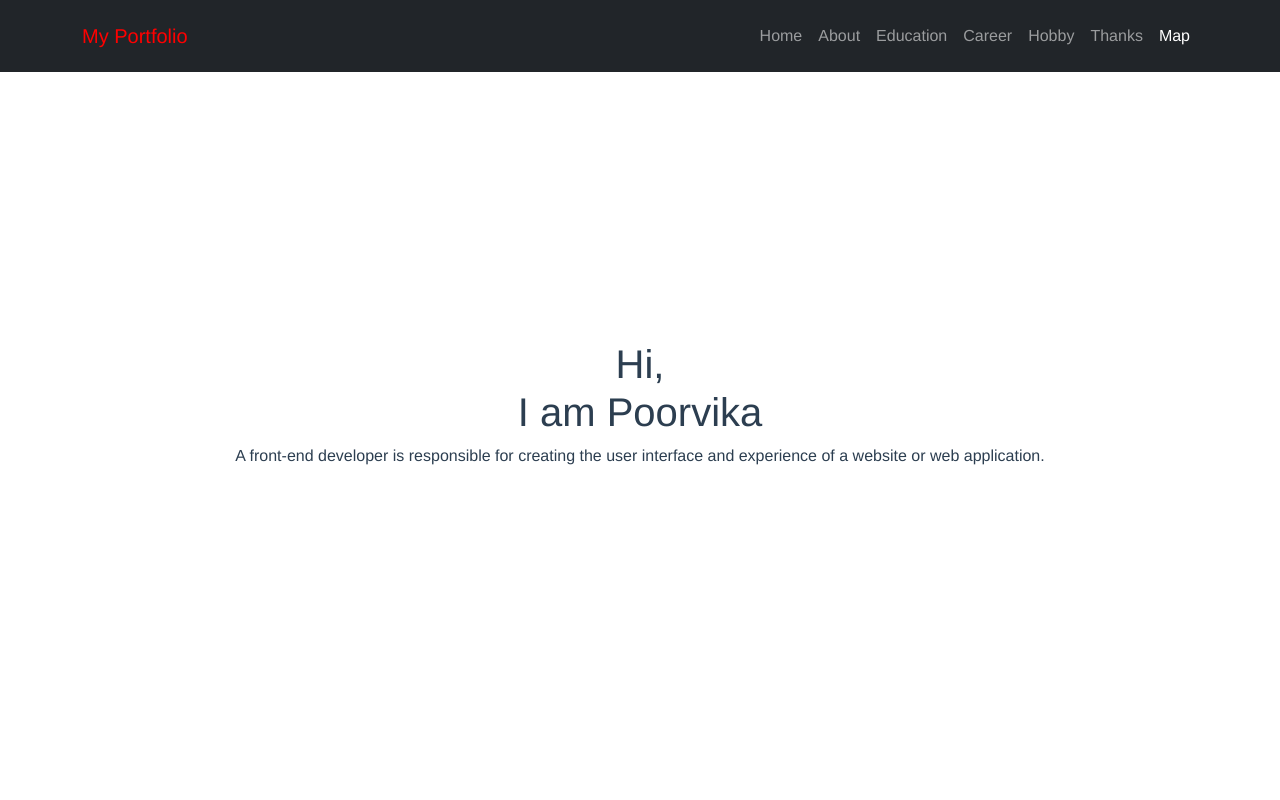
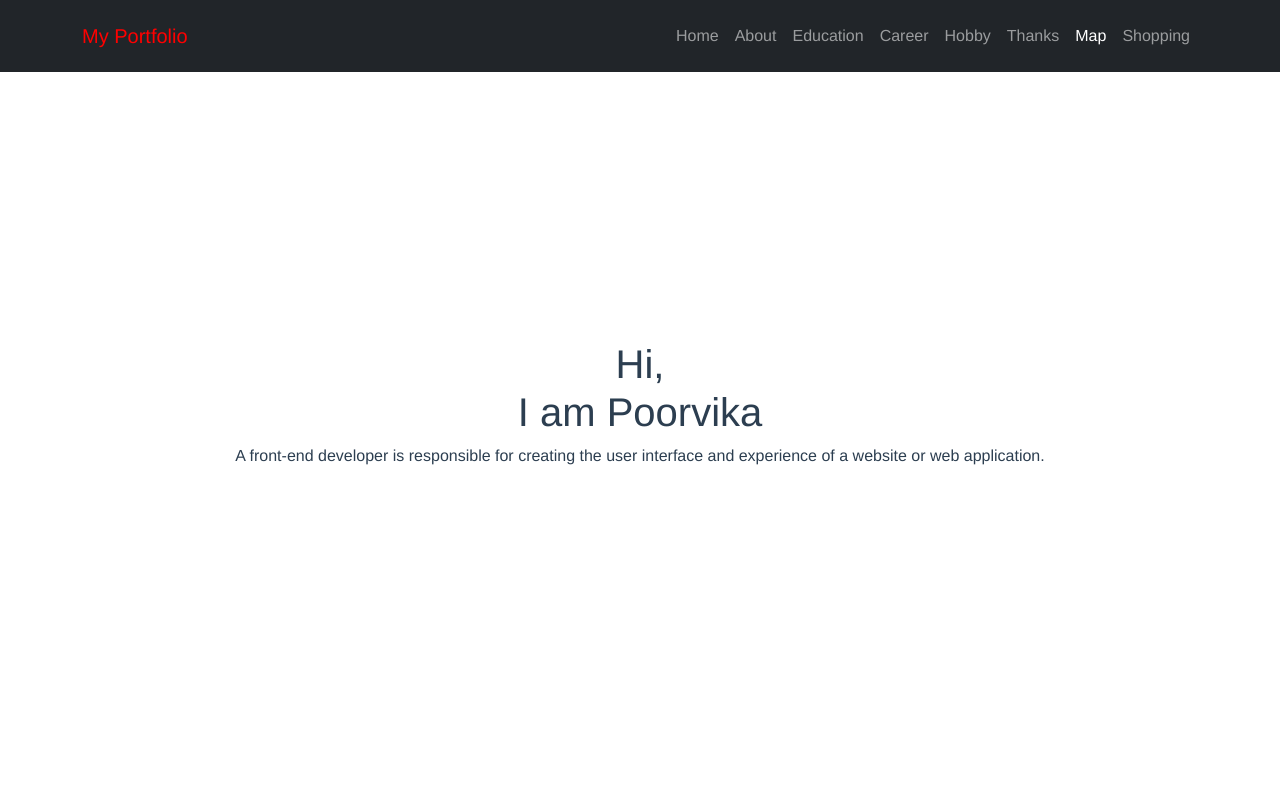
Before and after one commit to Poorvikabr/my-portfolio, a Vue app: page / in a window 1280 px wide. Shown: the top 800 px of the page. Built offline with nearby package versions, Linux system fonts and the light colour scheme.

Commit message:
added shopping in navbar

```diff
--- a/src/components/MyPortfolio.vue
+++ b/src/components/MyPortfolio.vue
@@ -36,6 +36,10 @@
               </li>
               <li class="nav-item">
                 <a href="#map" class="nav-link">Map</a>
+              </li>
+
+              <li class="nav-item">
+                <a href="Shopping" class="nav-link">Shopping</a>
               </li>
             </ul>
           </div>
@@ -188,7 +192,7 @@
             </div>
             <div class="col-md-3">
               <img
-              src="https://media.licdn.com/dms/image/v2/D5635AQFFere1ePtQQA/profile-framedphoto-shrink_800_800/profile-framedphoto-shrink_800_800/0/1690268053352?e=1728021600&v=beta&t=u4-jN_YUkoMXb-WQDF265LDyVL2-Qro5nyoWIe7tAbU"
+              src="https://media.licdn.com/dms/image/v2/D5603AQGTA6zhKq8uSA/profile-displayphoto-shrink_400_400/profile-displayphoto-shrink_400_400/0/1727696827510?e=1733356800&v=beta&t=gYFAq8dWGWIG1myeNGdGpcuvn91MkGCm7pMeJufaljA"
               alt="Thank You"
               style="max-width: 100%; height: auto"
             />
```
